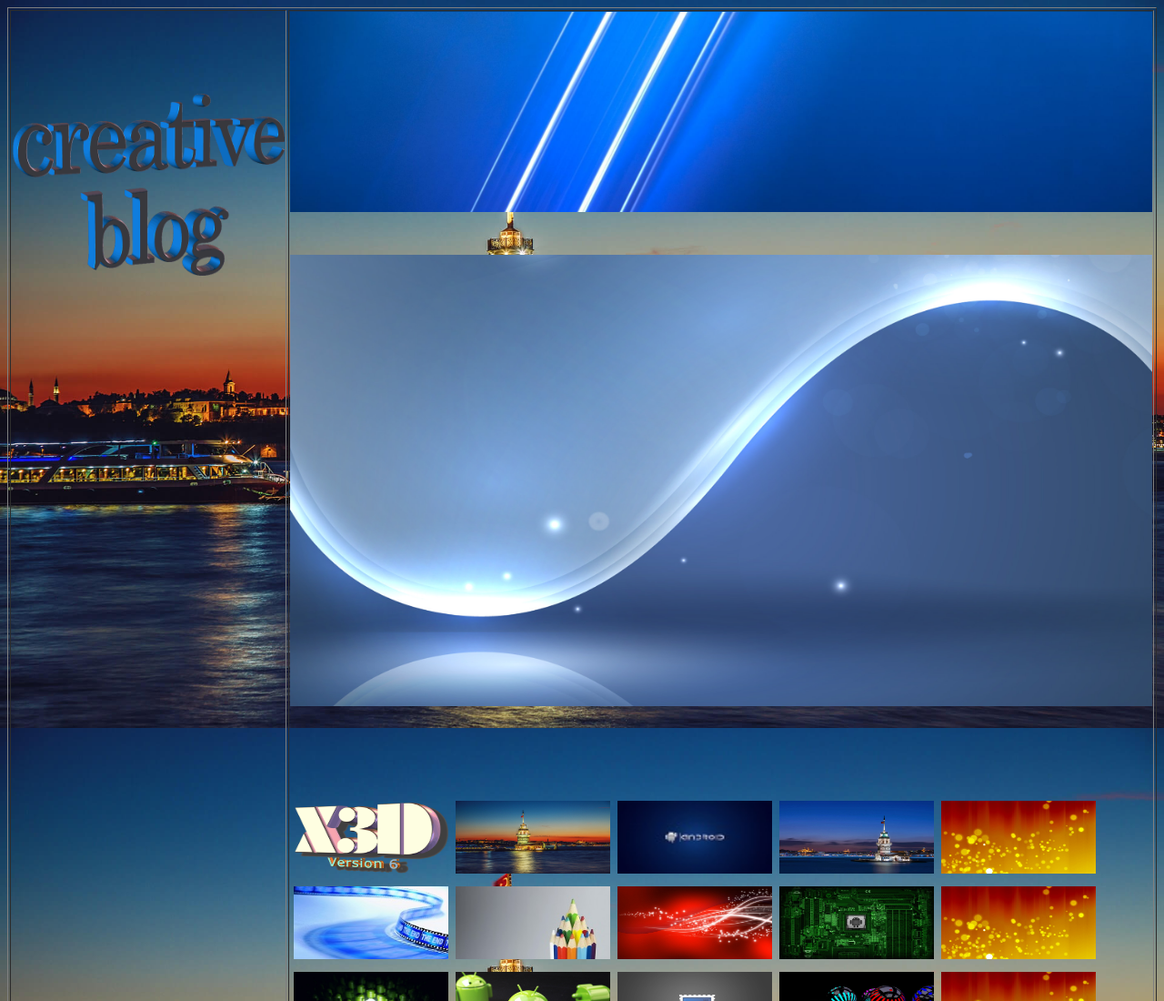
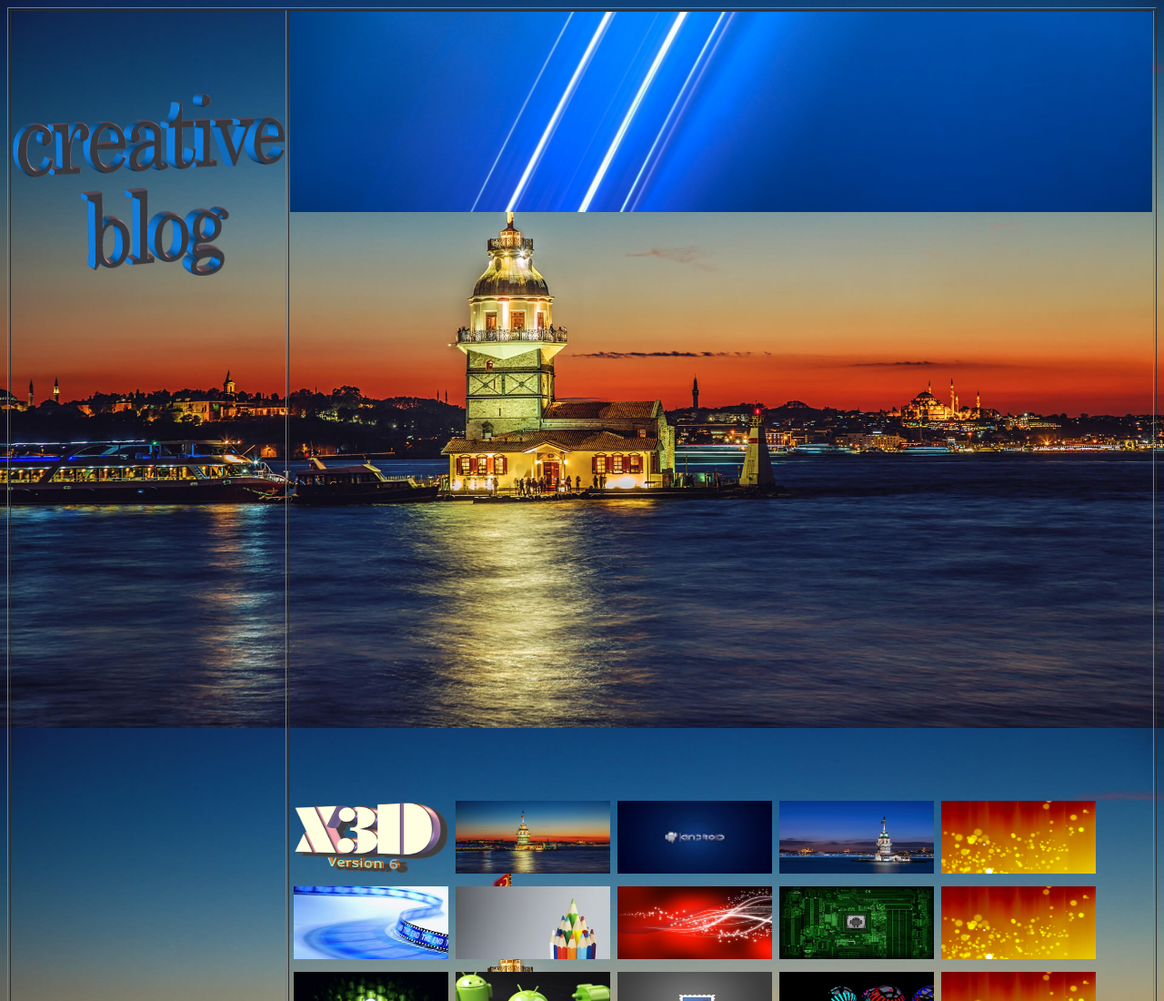
Before and after one commit to creativeblogweb/creativeblogweb.github.io, a plain HTML site: page index.html in a window 1280 px wide. Shown: the top 1100 px of the page at 91% size. Drawn offline with Linux system fonts and the light colour scheme.

Commit message:
Update grafik.css

```diff
--- a/grafik.css
+++ b/grafik.css
@@ -145,8 +145,7 @@ table.table1{
 	width: 100%;
 	height: 120px;
 	margin: left;
-	background: url(web32.jpg);
-	background-size: 100% 100%;
+
 
 }
 
```
